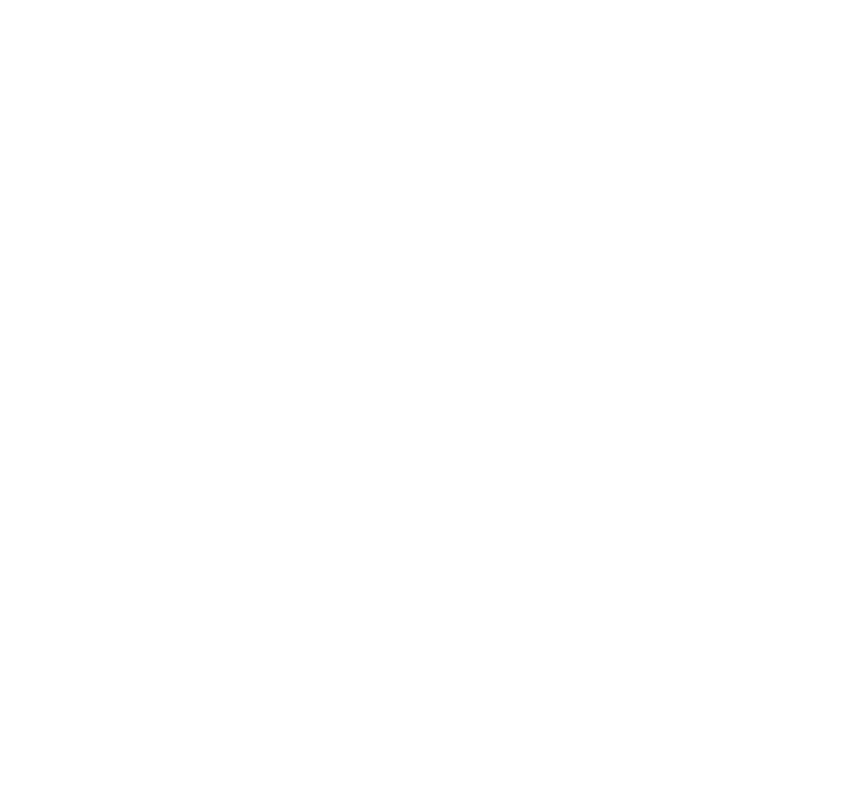
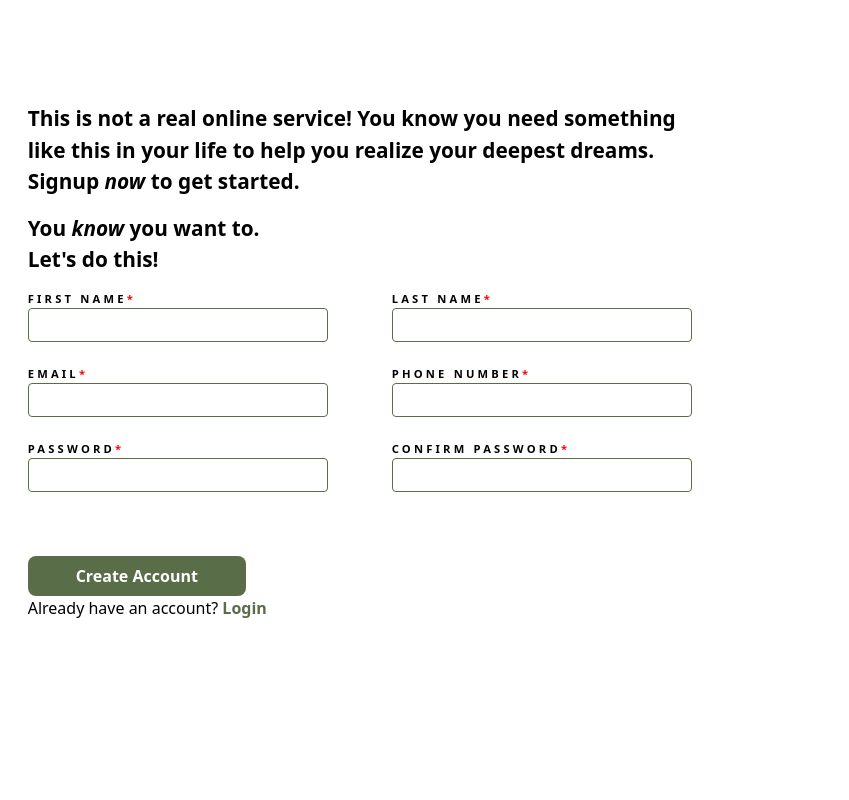
Before and after one commit to danilocasim/signup-form, a plain HTML site: page index.html in a window 1280 px wide. Shown: the full height of the page, 431-1280 px from the left. Drawn offline with Linux system fonts and the light colour scheme.

Commit message:
Add validator, regex for all inputs and clamp for h2 element

```diff
--- a/index.html
+++ b/index.html
@@ -20,7 +20,99 @@
           <p>Photo by Halie West on Unsplash</p>
         </div>
       </div>
-      <div class="signup-container"></div>
+      <div class="signup-container">
+        <div class="caption">
+          <h2>
+            This is not a real online service! You know you need something like
+            this in your life to help you realize your deepest dreams. <br />
+            Signup <em>now</em> to get started.
+          </h2>
+          <h2>You <em>know</em> you want to.</h2>
+        </div>
+        <div class="signup">
+          <h2>Let's do this!</h2>
+          <form
+            action="https://httpbin.org/post"
+            method="post"
+            id="create-account"
+          >
+            <div class="column">
+              <div>
+                <label for="first-name"
+                  >FIRST NAME<span aria-label="required">*</span></label
+                ><input
+                  type="text"
+                  id="first-name"
+                  name="first-name"
+                  pattern="[a-zA-Z .]+"
+                  required
+                />
+                <span data-help="Invalid First Name"></span>
+              </div>
+              <div>
+                <label for="email"
+                  >EMAIL<span aria-label="required">*</span></label
+                ><input type="email" id="email" name="user-email" required />
+                <span data-help="Invalid Email"></span>
+              </div>
+              <div>
+                <label for="password"
+                  >PASSWORD<span aria-label="required">*</span></label
+                ><input
+                  type="password"
+                  id="password"
+                  name="user-password"
+                  required
+                />
+                <span data-help="Password is required"></span>
+              </div>
+            </div>
+            <div class="column">
+              <div>
+                <label for="last-name"
+                  >LAST NAME<span aria-label="required">*</span></label
+                ><input
+                  type="text"
+                  id="last-name"
+                  name="last-name"
+                  pattern="[a-zA-Z ]+"
+                  required
+                />
+                <span data-help="Invalid Last Name"></span>
+              </div>
+              <div>
+                <label for="phone-number"
+                  >PHONE NUMBER<span aria-label="required">*</span></label
+                ><input
+                  type="tel"
+                  id="phone-number"
+                  name="user-phone-number"
+                  pattern="[0-9]+"
+                  required
+                />
+                <span data-help="Invalid Phone Number"></span>
+              </div>
+              <div>
+                <label for="confirm-password"
+                  >CONFIRM PASSWORD<span aria-label="required">*</span></label
+                ><input
+                  type="password"
+                  id="confirm-password"
+                  name="user-password-confirm"
+                  required
+                />
+                <span data-help="Password is required"></span>
+              </div>
+            </div>
+          </form>
+        </div>
+        <div class="btn-container">
+          <button form="create-account" type="submit" class="btn">
+            Create Account
+          </button>
+          <p>Already have an account? <a href="#">Login</a></p>
+        </div>
+      </div>
     </div>
   </body>
 </html>
--- a/styles.css
+++ b/styles.css
@@ -1,3 +1,8 @@
+:root {
+  --clr-logo-title: #ffffff;
+  --clr-bg-logo: rgb(0, 0, 0, 0.5);
+}
+
 @font-face {
   font-family: "Norse";
   src: url("fonts/Norse-Bold.otf") format("woff");
@@ -67,22 +72,28 @@
 /* END OF CSS RESET */
 
 .container {
-  height: 100vh;
+  min-height: 100vh;
   display: flex;
+}
+
+.logo-container,
+.logo-wrapper,
+.caption,
+.signup,
+.btn-container {
+  flex: 1;
 }
 
 .logo-container {
   display: flex;
   flex-direction: column;
   justify-content: center;
-  flex: 1;
   background-image: url("images/halie-west-25xggax4bSA-unsplash.jpg");
   background-size: cover;
-  color: #ffffff;
+  color: var(--clr-logo-title);
 }
 
 .logo-wrapper {
-  flex: 1;
   display: flex;
   flex-direction: column;
   justify-content: center;
@@ -94,7 +105,7 @@
   align-items: center;
   font-size: clamp(2rem, 3vw, 3rem);
   font-family: "Norse", system-ui, sans-serif;
-  background-color: rgb(0, 0, 0, 0.5);
+  background-color: var(--clr-bg-logo);
 }
 
 .logo {
@@ -110,5 +121,113 @@
 }
 
 .signup-container {
+  font-family: system-ui, -apple-system, BlinkMacSystemFont, "Segoe UI", Roboto,
+    Oxygen, Ubuntu, Cantarell, "Open Sans", "Helvetica Neue", sans-serif;
   flex: 2;
+  display: flex;
+  flex-direction: column;
 }
+
+.caption,
+.signup,
+.btn-container {
+  padding: 0 2rem;
+}
+
+.caption {
+  display: flex;
+  flex-flow: column wrap;
+  justify-content: flex-end;
+  gap: 1rem;
+}
+
+h2 {
+  font-size: clamp(1.3rem, 1.5vw, 2rem);
+}
+
+.signup {
+  display: flex;
+  flex-direction: column;
+  justify-content: flex-end;
+  gap: 1rem;
+}
+
+form {
+  display: flex;
+  gap: 4rem;
+}
+
+.column {
+  display: flex;
+  flex-flow: column wrap;
+  gap: 1.5rem;
+}
+
+label {
+  display: block;
+  font-size: 0.7rem;
+  color: black;
+  letter-spacing: 0.5ch;
+  font-weight: 700;
+}
+
+input {
+  appearance: none;
+  border: 1px solid #596d48;
+  width: 300px;
+  border-radius: 4px;
+  padding: 4px;
+}
+
+input:focus {
+  outline: none;
+  border: 1px solid blue;
+}
+
+input:user-invalid {
+  border: 1px solid red;
+}
+
+span {
+  position: relative;
+}
+
+input:user-invalid + span::before {
+  position: absolute;
+  display: block;
+  content: " " attr(data-help) "";
+  font-size: 0.7rem;
+  color: red;
+}
+
+span[aria-label="required"] {
+  color: red;
+}
+
+.btn-container {
+  display: flex;
+  flex-direction: column;
+  align-items: flex-start;
+  justify-content: flex-start;
+  margin-top: 4rem;
+}
+
+.btn {
+  padding: 0.5rem 3rem;
+  border-radius: 0.5rem;
+  border: none;
+  font-weight: 700;
+  background-color: #596d48;
+  color: #ffffff;
+  cursor: pointer;
+}
+
+a {
+  color: #596d48;
+  text-decoration: none;
+  font-weight: 700;
+}
+
+a:hover {
+  border-bottom: 2px solid #596d48;
+}
```
